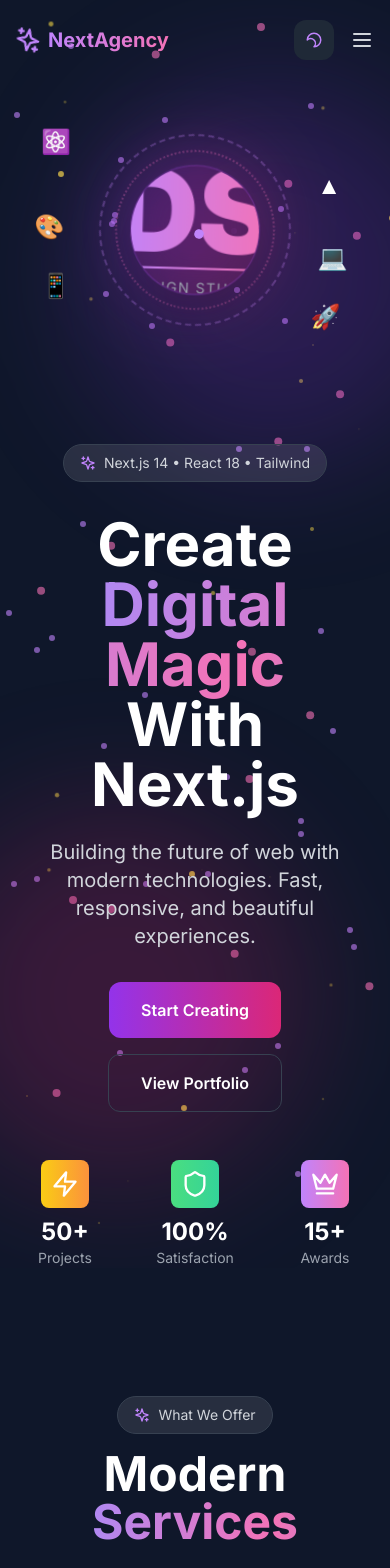
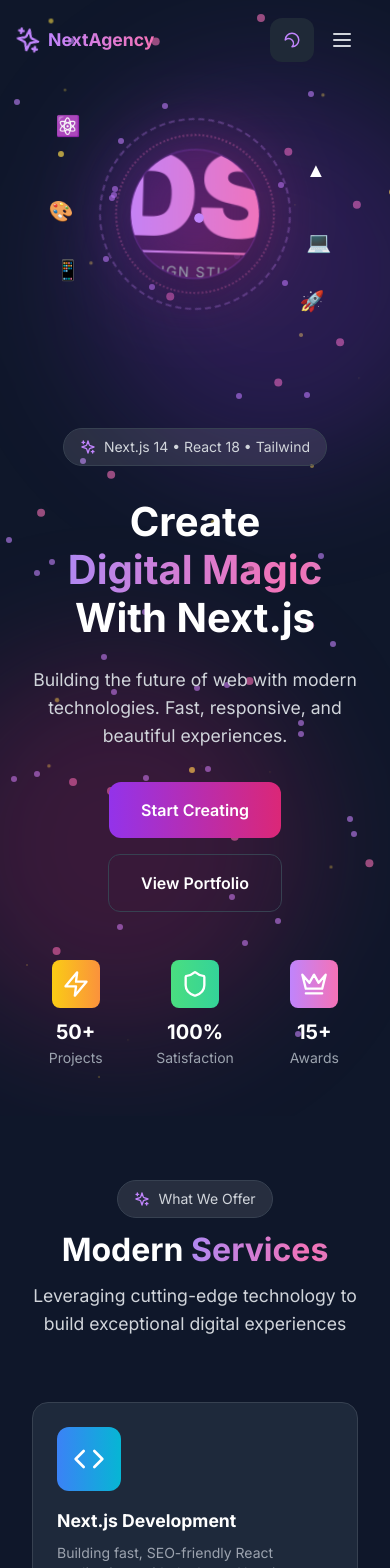
Before and after one commit to monishr288/design-agency-nextjs, a Next.js app: page / in a window 390 px wide. Shown: the top 1568 px of the page. Built offline with nearby package versions, Linux system fonts and the light colour scheme.

Commit message:
Fix mobile portfolio overlay

```diff
--- a/app/globals.css
+++ b/app/globals.css
@@ -88,6 +88,9 @@
     background-color: var(--bg-primary);
     color: var(--text-primary);
     font-family: 'Inter', sans-serif;
+    overflow-x: hidden;
+    width: 100%;
+    position: relative;
   }
 
   h1, h2, h3, h4, h5, h6 {
@@ -99,6 +102,11 @@
   p {
     color: var(--text-secondary);
     line-height: 1.6;
+  }
+
+  img {
+    max-width: 100%;
+    height: auto;
   }
 }
 
@@ -182,6 +190,7 @@
   padding: 0.75rem 1rem;
   width: 100%;
   transition: all 0.3s ease;
+  font-size: 16px; /* Prevents zoom on mobile */
 }
 
 input:focus, textarea:focus {
@@ -208,6 +217,10 @@
   border-radius: 5px;
 }
 
+::-webkit-scrollbar-thumb:hover {
+  background: linear-gradient(to bottom, var(--gradient-start), var(--gradient-end));
+}
+
 /* Animation Delays */
 .animation-delay-1000 { animation-delay: 1s; }
 .animation-delay-2000 { animation-delay: 2s; }
@@ -222,12 +235,20 @@
   padding: 1rem 2rem;
   border-radius: 0.75rem;
   transition: all 0.3s ease;
+  display: inline-flex;
+  align-items: center;
+  justify-content: center;
+  gap: 0.5rem;
 }
 
 .btn-primary:hover {
   opacity: 0.9;
   transform: scale(1.05);
   box-shadow: var(--shadow-lg);
+}
+
+.btn-primary:active {
+  transform: scale(0.95);
 }
 
 .btn-secondary {
@@ -238,6 +259,9 @@
   padding: 1rem 2rem;
   border-radius: 0.75rem;
   transition: all 0.3s ease;
+  display: inline-flex;
+  align-items: center;
+  justify-content: center;
 }
 
 .btn-secondary:hover {
@@ -274,3 +298,266 @@
 .pulse-glow {
   animation: pulse-glow 4s ease-in-out infinite;
 }
+
+/* Loading Spinner */
+.spinner {
+  width: 40px;
+  height: 40px;
+  border: 3px solid rgba(139, 92, 246, 0.1);
+  border-top-color: var(--gradient-start);
+  border-radius: 50%;
+  animation: spin 1s linear infinite;
+}
+
+@keyframes spin {
+  to { transform: rotate(360deg); }
+}
+
+/* =========================================== */
+/* PORTFOLIO MOBILE FIXES */
+/* =========================================== */
+@media (max-width: 768px) {
+  .portfolio-item {
+    cursor: pointer;
+    -webkit-tap-highlight-color: transparent;
+    position: relative;
+  }
+
+  .portfolio-item .overlay {
+    transition: opacity 0.3s ease;
+    opacity: 0;
+    pointer-events: none;
+  }
+
+  .portfolio-item.active .overlay {
+    opacity: 1 !important;
+    pointer-events: auto;
+  }
+
+  .tap-indicator {
+    position: absolute;
+    bottom: 1rem;
+    right: 1rem;
+    background: rgba(0, 0, 0, 0.6);
+    color: white;
+    font-size: 0.75rem;
+    padding: 0.25rem 0.75rem;
+    border-radius: 9999px;
+    backdrop-filter: blur(4px);
+    z-index: 5;
+    pointer-events: none;
+  }
+
+  /* Ensure buttons are touch-friendly */
+  .portfolio-item button,
+  .portfolio-item a {
+    min-height: 44px;
+    min-width: 44px;
+    padding: 0.5rem;
+    display: inline-flex;
+    align-items: center;
+    justify-content: center;
+  }
+
+  /* Make tags wrap properly on mobile */
+  .portfolio-tags {
+    flex-wrap: wrap;
+    gap: 0.25rem;
+  }
+
+  .portfolio-tag {
+    font-size: 0.7rem;
+    padding: 0.2rem 0.5rem;
+  }
+}
+
+/* Small mobile devices */
+@media (max-width: 480px) {
+  .tap-indicator {
+    font-size: 0.7rem;
+    padding: 0.2rem 0.6rem;
+    bottom: 0.75rem;
+    right: 0.75rem;
+  }
+
+  .portfolio-item button,
+  .portfolio-item a {
+    min-height: 40px;
+    min-width: 40px;
+  }
+}
+
+/* =========================================== */
+/* GENERAL MOBILE RESPONSIVE FIXES */
+/* =========================================== */
+
+/* Small Mobile Devices */
+@media (max-width: 480px) {
+  /* Typography */
+  .text-6xl {
+    font-size: 2.5rem !important;
+    line-height: 1.2 !important;
+  }
+
+  .text-5xl {
+    font-size: 2rem !important;
+  }
+
+  .text-4xl {
+    font-size: 1.75rem !important;
+  }
+
+  .text-3xl {
+    font-size: 1.5rem !important;
+  }
+
+  .text-2xl {
+    font-size: 1.25rem !important;
+  }
+
+  .text-xl {
+    font-size: 1.1rem !important;
+  }
+
+  .text-lg {
+    font-size: 1rem !important;
+  }
+
+  /* Hero Section */
+  .hero-title {
+    font-size: 2.5rem !important;
+    line-height: 1.2 !important;
+  }
+
+  .hero-badge {
+    font-size: 0.75rem !important;
+    padding: 0.4rem 0.8rem !important;
+    margin-bottom: 1.5rem !important;
+  }
+
+  /* Stats Grid */
+  .stats-grid {
+    gap: 0.75rem !important;
+  }
+
+  .stat-icon {
+    width: 2.5rem !important;
+    height: 2.5rem !important;
+  }
+
+  .stat-value {
+    font-size: 1.1rem !important;
+  }
+
+  .stat-label {
+    font-size: 0.65rem !important;
+  }
+
+  /* Services Section */
+  .services-grid {
+    grid-template-columns: 1fr !important;
+    gap: 1rem !important;
+  }
+
+  .service-card {
+    padding: 1.25rem !important;
+  }
+
+  .service-icon {
+    width: 3rem !important;
+    height: 3rem !important;
+  }
+
+  .service-title {
+    font-size: 1.2rem !important;
+  }
+
+  .service-description {
+    font-size: 0.85rem !important;
+  }
+
+  /* Contact Section */
+  .contact-grid {
+    grid-template-columns: 1fr !important;
+    gap: 2rem !important;
+  }
+
+  .contact-card {
+    padding: 0.75rem !important;
+  }
+
+  .contact-icon {
+    width: 2.5rem !important;
+    height: 2.5rem !important;
+  }
+
+  /* Section Padding */
+  section {
+    padding: 3rem 1rem !important;
+  }
+
+  .py-32 {
+    padding-top: 4rem !important;
+    padding-bottom: 4rem !important;
+  }
+}
+
+/* Tablets */
+@media (min-width: 481px) and (max-width: 1024px) {
+  .services-grid {
+    grid-template-columns: repeat(2, 1fr) !important;
+  }
+
+  .contact-grid {
+    grid-template-columns: 1fr !important;
+  }
+
+  .hero-title {
+    font-size: 4rem !important;
+  }
+
+  .py-32 {
+    padding-top: 6rem !important;
+    padding-bottom: 6rem !important;
+  }
+}
+
+/* Ensure buttons are touch-friendly */
+button,
+.btn-primary,
+.btn-secondary,
+.social-icon,
+.nav-link {
+  min-height: 44px;
+  min-width: 44px;
+}
+
+/* Prevent horizontal scroll */
+html, body {
+  max-width: 100%;
+  overflow-x: hidden;
+  position: relative;
+}
+
+/* Fix for 100vh on mobile */
+.min-h-screen {
+  min-height: 100vh;
+  min-height: -webkit-fill-available;
+}
+
+/* Reduced motion preferences */
+@media (prefers-reduced-motion: reduce) {
+  * {
+    animation-duration: 0.01ms !important;
+    animation-iteration-count: 1 !important;
+    transition-duration: 0.01ms !important;
+  }
+
+  .animated-gradient,
+  .animate-pulse,
+  .animate-bounce,
+  .float,
+  .pulse-glow {
+    animation: none !important;
+  }
+}
```
Also changed, not shown: app/components/Portfolio.jsx (+82 -18 lines).
